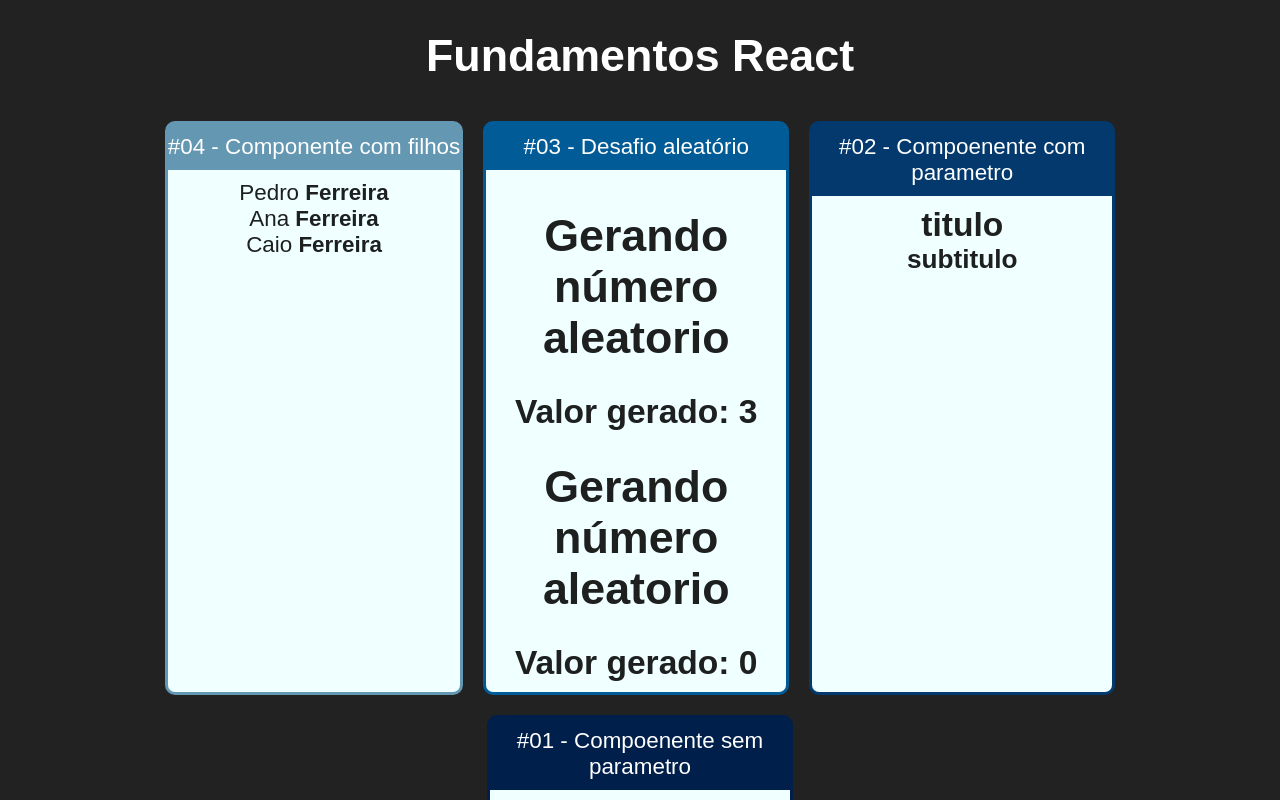
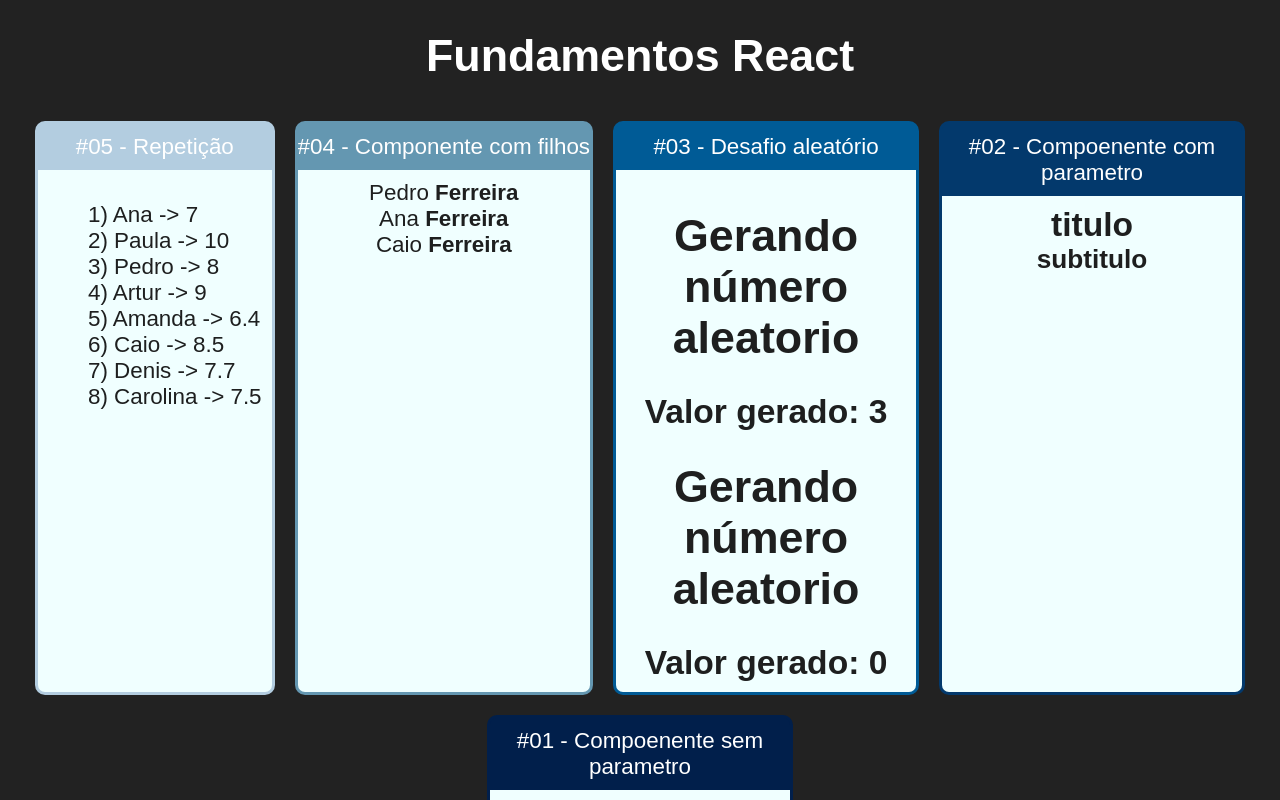
Before and after one commit to galongatti/introducaoReactJS, a React (Create React App) app: page / in a window 1280 px wide. Shown: the top 800 px of the page. Built offline with nearby package versions, Linux system fonts and the light colour scheme.

Commit message:
Repetição

```diff
--- a/src/App.jsx
+++ b/src/App.jsx
@@ -6,6 +6,7 @@
 import NumeroAleatorio from "./components/basicos/NumeroAleatorio";
 import Familia from "./components/basicos/Familia";
 import FamiliaMembro from "./components/basicos/FamiliaMembro";
+import ListaAlunos from "./components/repeticao/ListaAlunos";
 
 import Card from "./components/layout/Card";
 
@@ -15,6 +16,10 @@
 			<h1>Fundamentos React</h1>
 
 			<div className="Cards">
+				<Card titulo="#05 - Repetição" color="#b3cde0">
+					<ListaAlunos />
+				</Card>
+
 				<Card titulo="#04 - Componente com filhos" color="#6497b1">
 					<Familia sobrenome="Ferreira">
 						<FamiliaMembro nome="Pedro" />
--- /dev/null
+++ b/src/components/repeticao/ListaAlunos.jsx
@@ -0,0 +1,25 @@
+import React from "react";
+import alunos from "../../data/alunos.js";
+
+function ListaAlunos() {
+	const listaAlunos = alunos.map((aluno) => {
+		return (
+			<li key={aluno.id}>{`${aluno.id}) ${aluno.nome} -> ${aluno.nota}`}</li>
+		);
+	});
+
+	return (
+		<div>
+			<ul
+				style={{
+					listStyle: "none",
+					textAlign: "start",
+				}}
+			>
+				{listaAlunos}
+			</ul>
+		</div>
+	);
+}
+
+export default ListaAlunos;
--- /dev/null
+++ b/src/data/alunos.js
@@ -0,0 +1,12 @@
+const alunos = () => [
+	{ id: 1, nome: "Ana", nota: 7 },
+	{ id: 2, nome: "Paula", nota: 10 },
+	{ id: 3, nome: "Pedro", nota: 8 },
+	{ id: 4, nome: "Artur", nota: 9 },
+	{ id: 5, nome: "Amanda", nota: 6.4 },
+	{ id: 6, nome: "Caio", nota: 8.5 },
+	{ id: 7, nome: "Denis", nota: 7.7 },
+	{ id: 8, nome: "Carolina", nota: 7.5 },
+];
+
+export default alunos();
```
